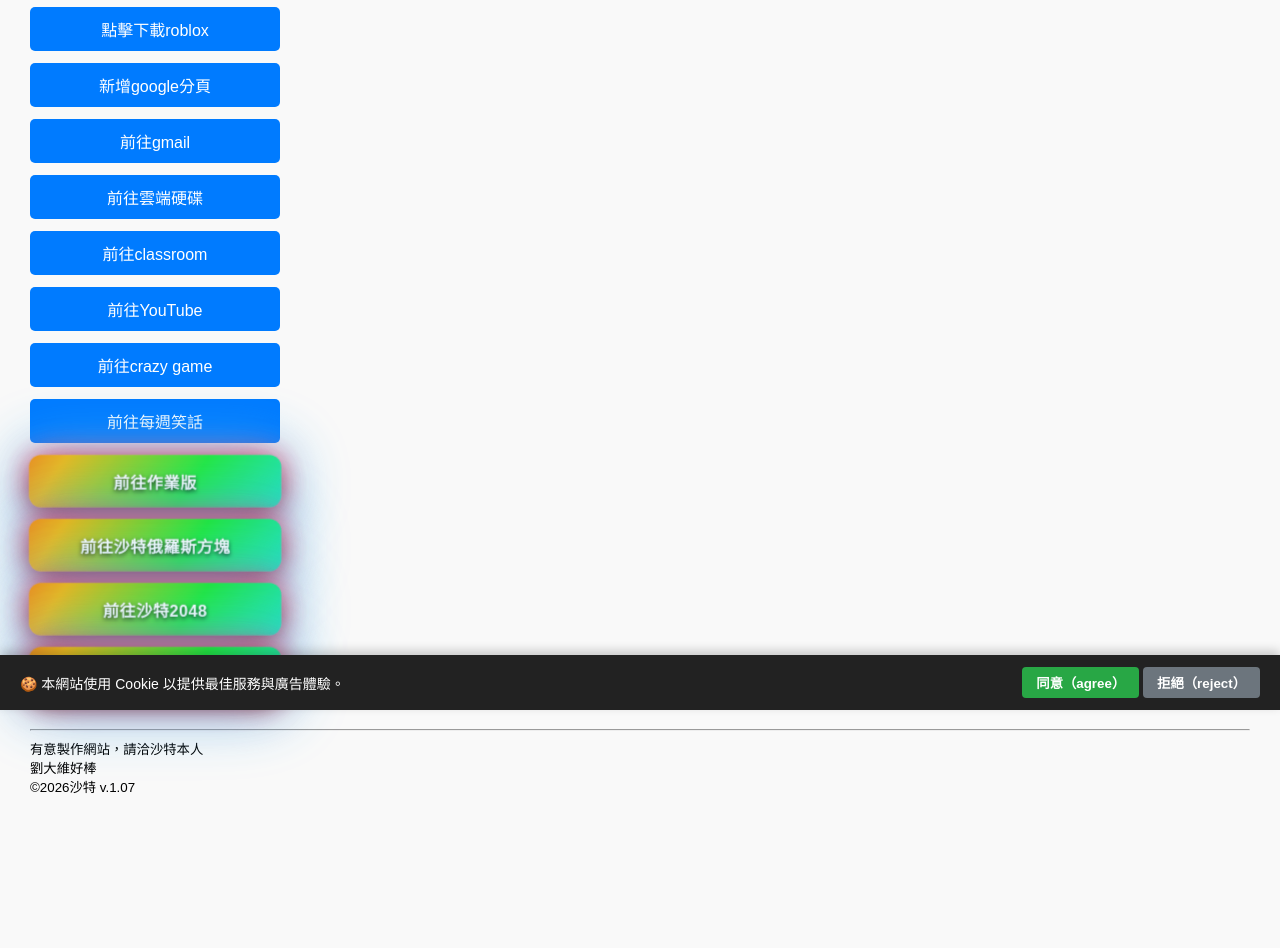
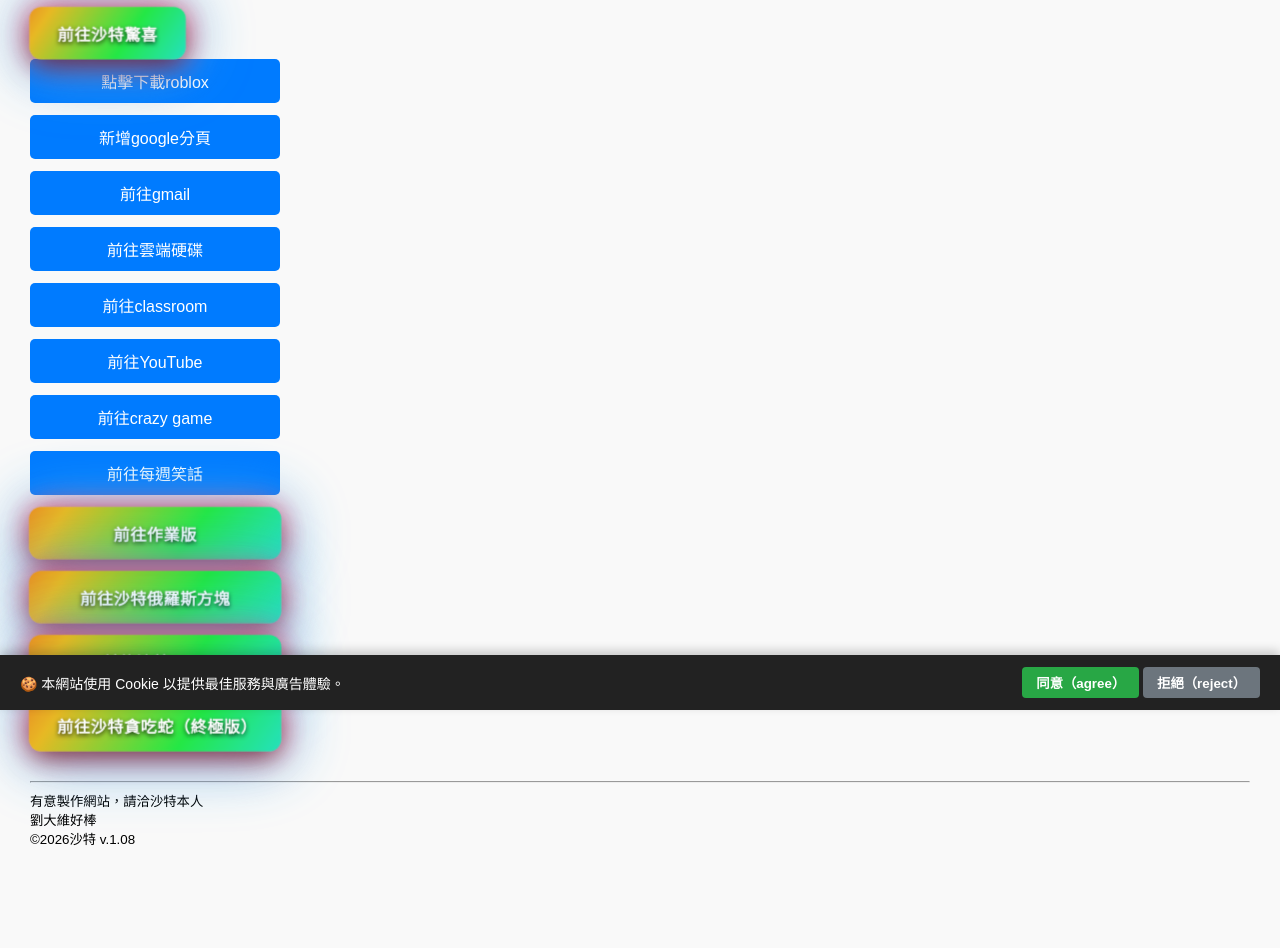
Before and after one commit to zack0512/zackzack, a plain HTML site: page index.html in a window 1280 px wide. Shown: the part 90-1038 px from the top of the page. Before the commit the page ends 986 px from the top, so only its background shows below. Drawn offline with Linux system fonts and the light colour scheme.

Commit message:
index.html

```diff
--- a/index.html
+++ b/index.html
@@ -129,6 +129,9 @@
 <body>
 
     <h1>沙特萬能控制板</h1>
+     <a href="https://zack0512.github.io/happy/" class="btn-colorful-flash" target="_blank">
+            <span>前往沙特驚喜</span>
+     </a>
 
     <div class="menu">
         <a href="https://www.roblox.com/download" class="btn" target="_blank">點擊下載roblox</a>
@@ -162,7 +165,7 @@
     <div>
         <small>有意製作網站，請洽沙特本人</small><br>
         <small>劉大維好棒</small><br>
-        <small>©2026沙特 v.1.07</small>
+        <small>©2026沙特 v.1.08</small>
     </div>
 
     <!-- 🍪 Cookie 同意橫幅 -->
```
